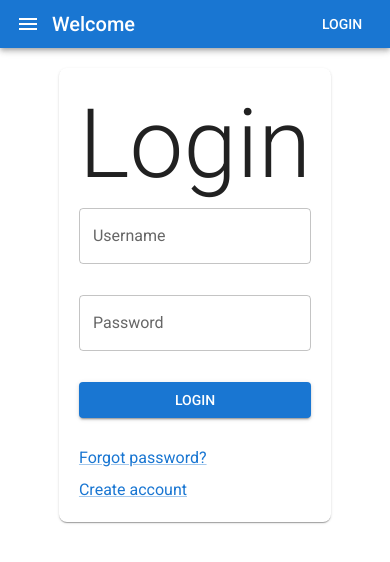
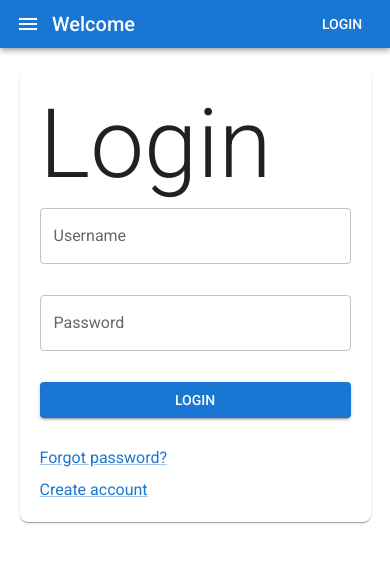
Before and after one commit to htk2506/auth-client, a Next.js app: page /login in a window 390 px wide. Shown: the top 562 px of the page. Built offline with nearby package versions, Linux system fonts and the light colour scheme; what @mui/material-nextjs would draw is missing.

Commit message:
Update styling

```diff
--- a/app/login/page.tsx
+++ b/app/login/page.tsx
@@ -28,7 +28,7 @@ export default function LoginPage({ }: Readonly<{}>) {
 
   return (
     <Box className="flex flex-col items-center">
-      <Box className="mx-2 sm:w-sm p-5 rounded-lg" sx={{ boxShadow: 1 }}>
+      <Box className="w-9/10 sm:w-sm p-5 rounded-lg" sx={{ boxShadow: 1 }}>
         <form onSubmit={formik.handleSubmit}>
           <Box className="flex flex-col gap-2">
 
```
